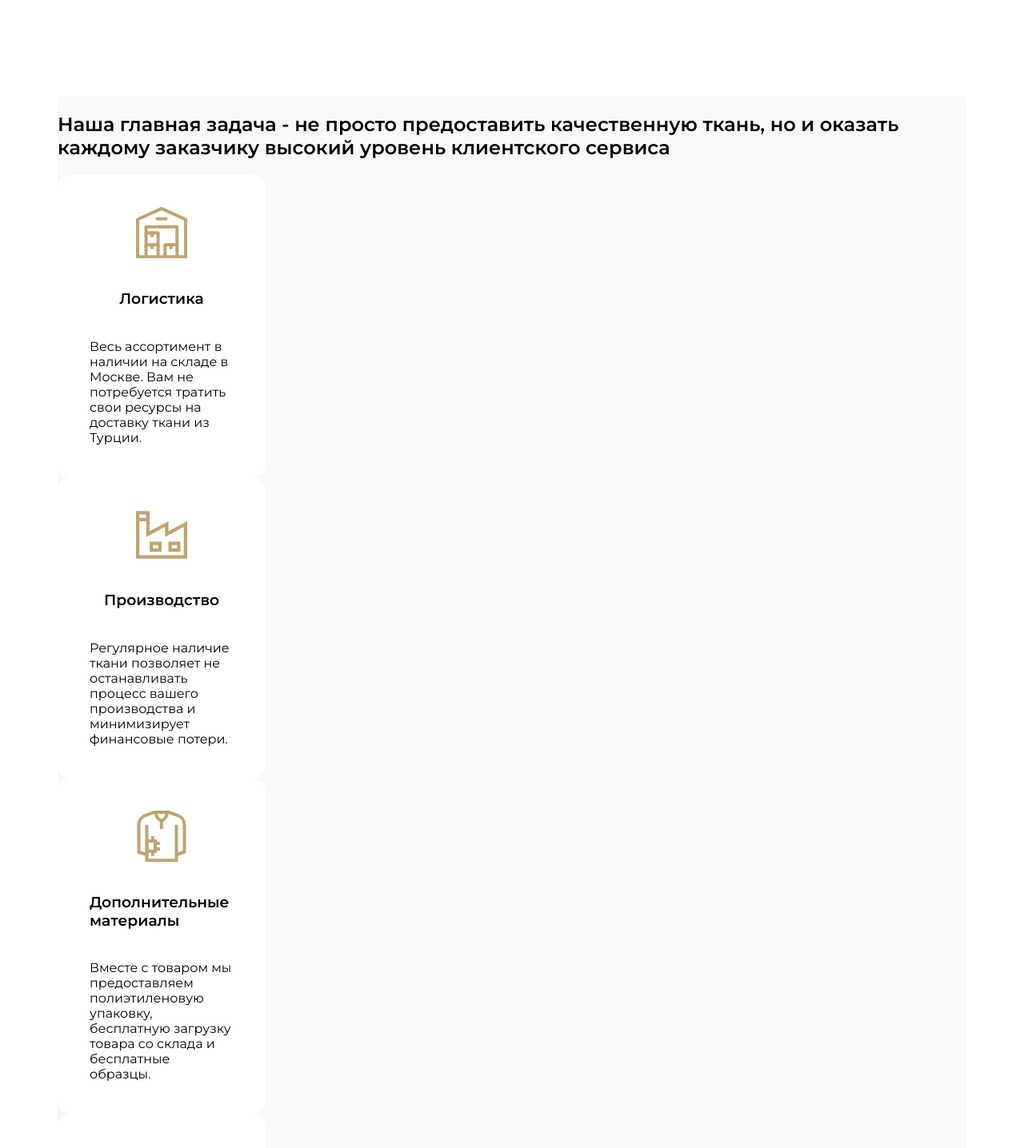
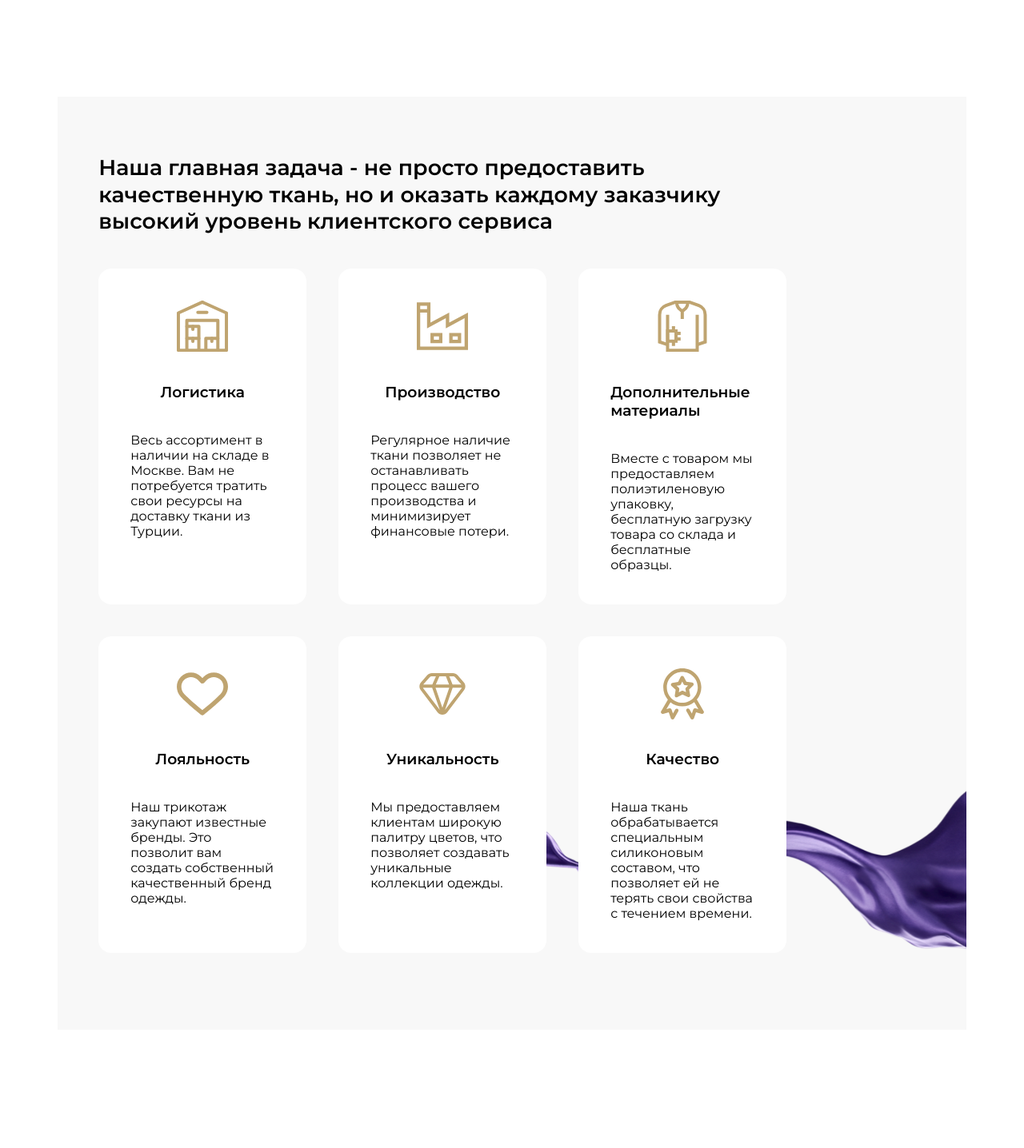
Before and after one commit to aerths/saka-holding, a Vue app: page /about in a window 1280 px wide. Shown: the part 1720-3156 px from the top of the page at 80% size. Built offline with nearby package versions, Linux system fonts and the light colour scheme.

Commit message:
edit: fullsection + adaptive

```diff
--- a/src/components/sixblockcompany/fullsection.vue
+++ b/src/components/sixblockcompany/fullsection.vue
@@ -1,6 +1,6 @@
 <script setup lang="ts">
 import soloblock from '@/components/sixblockcompany/soloblock.vue';
-// import purpletkani from '@/assets/images/perpletkani.png';
+import backgroundPurple from '@/assets/icons/backgroundPurple.svg?url';
 import zavod from '@/assets/icons/sixiconsaboutcompany/zavod.svg?url';
 import sklad from '@/assets/icons/sixiconsaboutcompany/sklad.svg?url';
 import medal from '@/assets/icons/sixiconsaboutcompany/medal.svg?url';
@@ -11,6 +11,7 @@ import heart from '@/assets/icons/sixiconsaboutcompany/heart.svg?url';
 
 <template>
     <section class="full_section">
+        <img class="purple_background" :src="backgroundPurple" alt="" aria-hidden="true">
         <div class="block_section">
             <div class="title_section">
                 <h2>
@@ -18,7 +19,6 @@ import heart from '@/assets/icons/sixiconsaboutcompany/heart.svg?url';
                 </h2>
             </div>
             <div class="full_components">
-                <div class="four_soloblock">
                     <soloblock
                     :image = "sklad"
                     title = "Логистика"
@@ -40,8 +40,8 @@ import heart from '@/assets/icons/sixiconsaboutcompany/heart.svg?url';
                     title = "Лояльность"
                     text = "Наш трикотаж закупают известные бренды. Это позволит вам создать собственный качественный бренд одежды."
                     />
-                </div>
-                <div class="duo_soloblock">
+
+
                     <soloblock
                     :image = "kristall"
                     title = "Уникальность"
@@ -52,7 +52,7 @@ import heart from '@/assets/icons/sixiconsaboutcompany/heart.svg?url';
                     title = "Качество"
                     text = "Наша ткань обрабатывается специальным силиконовым составом, что позволяет ей не терять свои свойства с течением времени."
                     />
-                </div>
+
             </div>
         </div>
     </section>
@@ -60,11 +60,92 @@ import heart from '@/assets/icons/sixiconsaboutcompany/heart.svg?url';
 
 <style setup lang="scss">
     .full_section {
+        position: relative;
+        overflow: hidden;
         background-color: var(--bg-gray-color);
         max-width: 1400px;
         width: 100%;
-        height: 1066px;
-        height: 100%;
+        min-height: 100%;
+        padding: 72px clamp(28px, 4vw, 70px) 96px;
 
+        .purple_background{
+            position: absolute;
+            right: -130px;
+            bottom: 58px;
+            z-index: 0;
+            width: min(62vw, 760px);
+            min-width: 520px;
+            pointer-events: none;
+            user-select: none;
+        }
+
+        .block_section{
+            position: relative;
+            z-index: 1;
+            width: 100%;
+        }
+
+        .title_section{
+            max-width: 870px;
+            margin-bottom: 42px;
+
+            h2{
+                margin: 0;
+                font-size: clamp(24px, 2.1vw, 36px);
+                line-height: 1.25;
+                font-weight: 700;
+            }
+        }
+
+        .full_components{
+            display: flex;
+            flex-direction: row;
+            flex-wrap: wrap;
+            gap: 40px;
+            max-width: 1160px;
+            width: 100%;
+            position: relative;
+            z-index: 1;
+        }
+
+        @include laptop{
+            padding: 56px 32px 76px;
+
+            .purple_background{
+                right: -220px;
+                bottom: 40px;
+                width: 720px;
+                opacity: 0.9;
+            }
+
+            .title_section{
+                margin-bottom: 34px;
+            }
+
+            .full_components{
+                justify-content: center;
+                gap: 28px;
+            }
+        }
+
+        @include mobile{
+            padding: 40px 16px 56px;
+
+            .purple_background{
+                right: -260px;
+                bottom: 18px;
+                width: 620px;
+                min-width: 0;
+                opacity: 0.75;
+            }
+
+            .title_section{
+                margin-bottom: 28px;
+            }
+
+            .full_components{
+                gap: 20px;
+            }
+        }
     }
 </style>
```
Also changed, not shown: src/assets/icons/backgroundPurple.svg (added).
